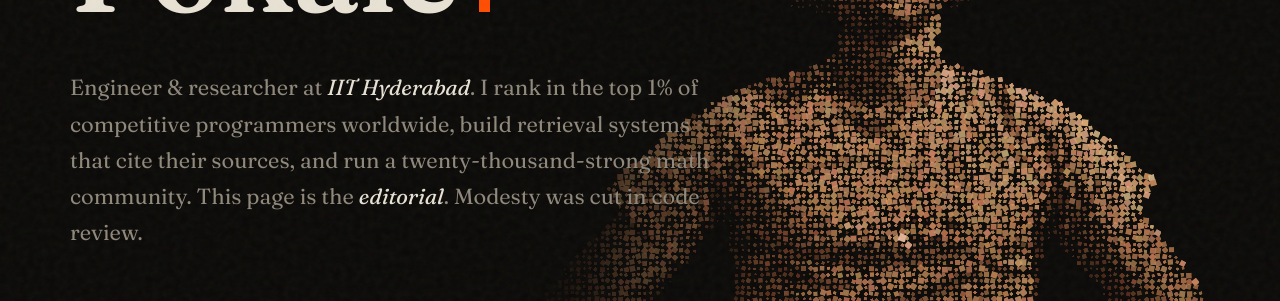
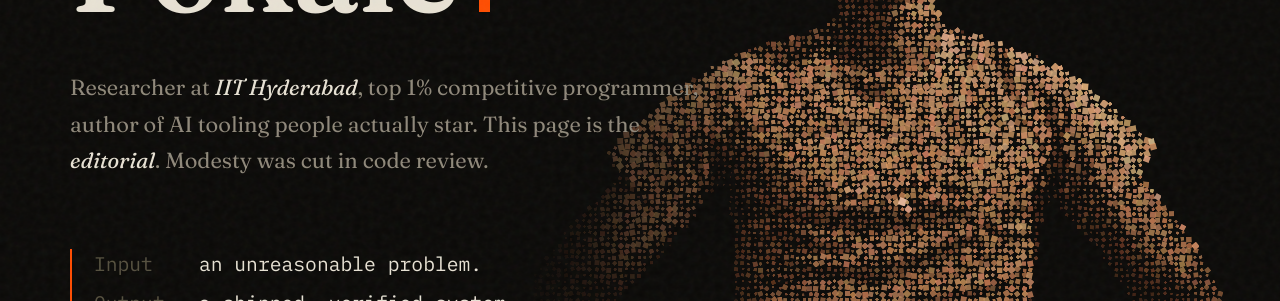
Before and after one commit to JayPokale/modern-portfolio, a Next.js app: page / in a window 1280 px wide. Shown: the part 391-692 px from the top of the page. Built offline with nearby package versions, Linux system fonts and the light colour scheme; no server answers.

Commit message:
Trim hero and footer copy

```diff
--- a/src/app/page.tsx
+++ b/src/app/page.tsx
@@ -36,7 +36,7 @@ export default function Home() {
       <Classroom />
       <ChapterHook
         target="#verdict"
-        line="Which brings this editorial, at last, to its verdict. Spoiler: it's green."
+        line="Which brings us to the verdict. Spoiler: it's green."
       />
       <Verdict />
     </div>
--- a/src/components/Problem.tsx
+++ b/src/components/Problem.tsx
@@ -79,13 +79,11 @@ const Problem = () => (
         custom={1}
         className="prose-serif text-lg sm:text-xl text-dim max-w-[46ch]"
       >
-        Engineer & researcher at{" "}
-        <em className="display-italic text-bone">IIT Hyderabad</em>. I rank in
-        the top&nbsp;1% of competitive programmers worldwide, build retrieval
-        systems that cite their sources, and run a twenty-thousand-strong math
-        community. This page is the{" "}
-        <em className="display-italic text-bone">editorial</em>. Modesty was
-        cut in code review.
+        Researcher at{" "}
+        <em className="display-italic text-bone">IIT Hyderabad</em>, top&nbsp;1%
+        competitive programmer, author of AI tooling people actually star. This
+        page is the <em className="display-italic text-bone">editorial</em>.
+        Modesty was cut in code review.
       </motion.p>
     </motion.div>
 
--- a/src/components/Verdict.tsx
+++ b/src/components/Verdict.tsx
@@ -27,7 +27,7 @@ const Verdict = () => (
 
       <Reveal delay={0.1}>
         <p className="prose-serif text-xl sm:text-3xl text-dim max-w-[40ch]">
-          Every problem on this page started out unsolved. If yours is{" "}
+          Every problem here started unsolved. If yours is{" "}
           <em className="display-italic text-bone">interesting enough</em>, it
           won't stay that way.
         </p>
@@ -41,8 +41,7 @@ const Verdict = () => (
           jay.pokale.35@gmail.com
         </a>
         <p className="font-mono text-sm text-faint mt-6 leading-relaxed max-w-[52ch] mx-auto">
-          write fast — before someone else hires me and you become the
-          suspicious side character in this documentary.
+          write fast — my inbox is the only queue I keep at O(1).
         </p>
       </Reveal>
 
@@ -70,13 +69,12 @@ const Verdict = () => (
 
       <div className="w-full border-t rule pt-6 mt-8 flex flex-col sm:flex-row justify-between gap-3 text-left">
         <p className="font-mono text-[0.72rem] text-faint">
-          © {new Date().getFullYear()} Jay Pokale · unintentional frontend
-          designer · commit, committed, institutionalized · set in Fraunces &
-          IBM Plex Mono
+          © {new Date().getFullYear()} Jay Pokale · commit, committed,
+          institutionalized
         </p>
         <p className="font-mono text-[0.72rem] text-faint">
-          no trackers · no cookies · no contact form — email works, the form
-          never did · site status: “trust me bro”
+          no trackers · no cookies · no contact form (it never worked) · site
+          status: “trust me bro”
         </p>
       </div>
     </div>
```
